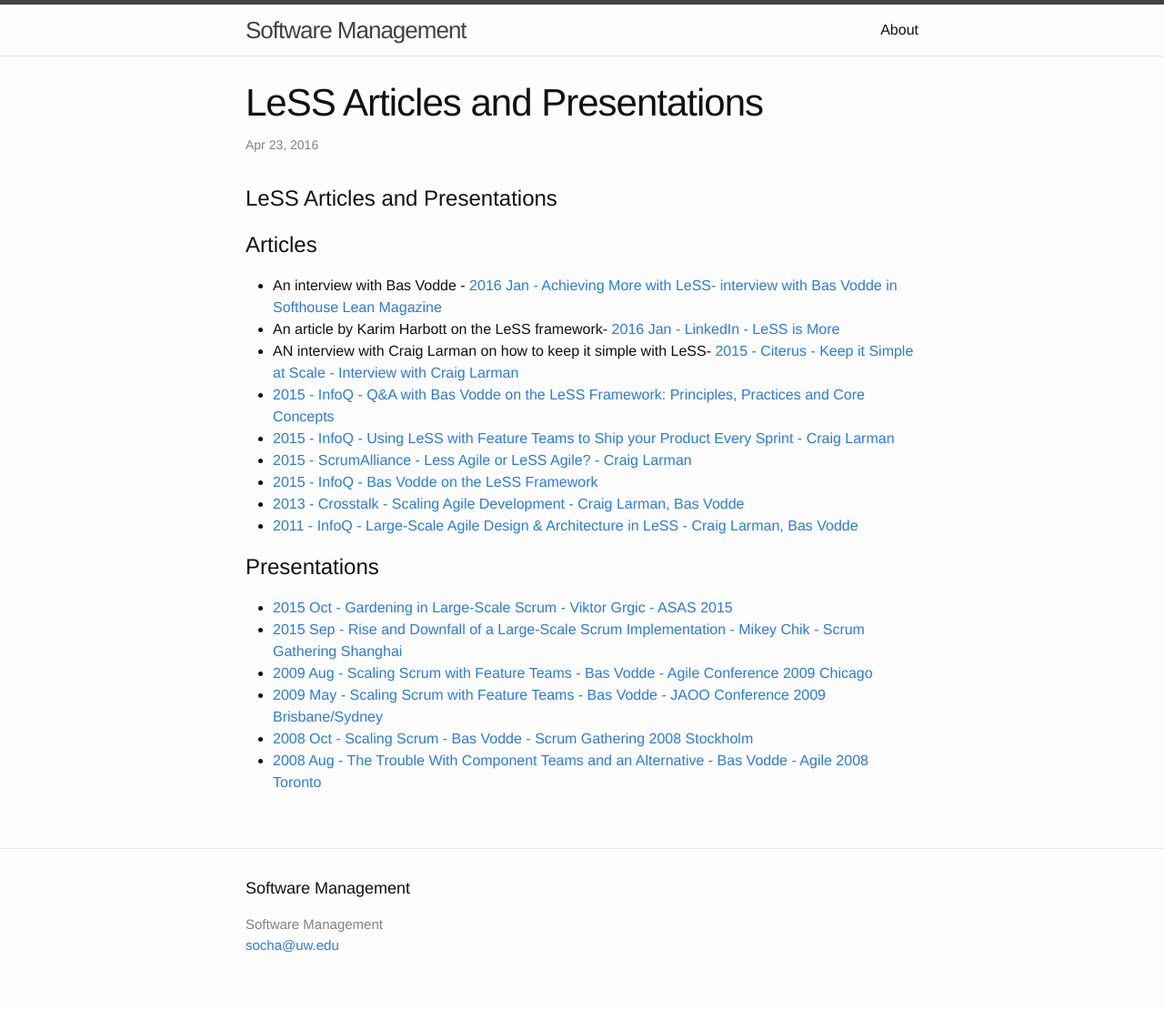
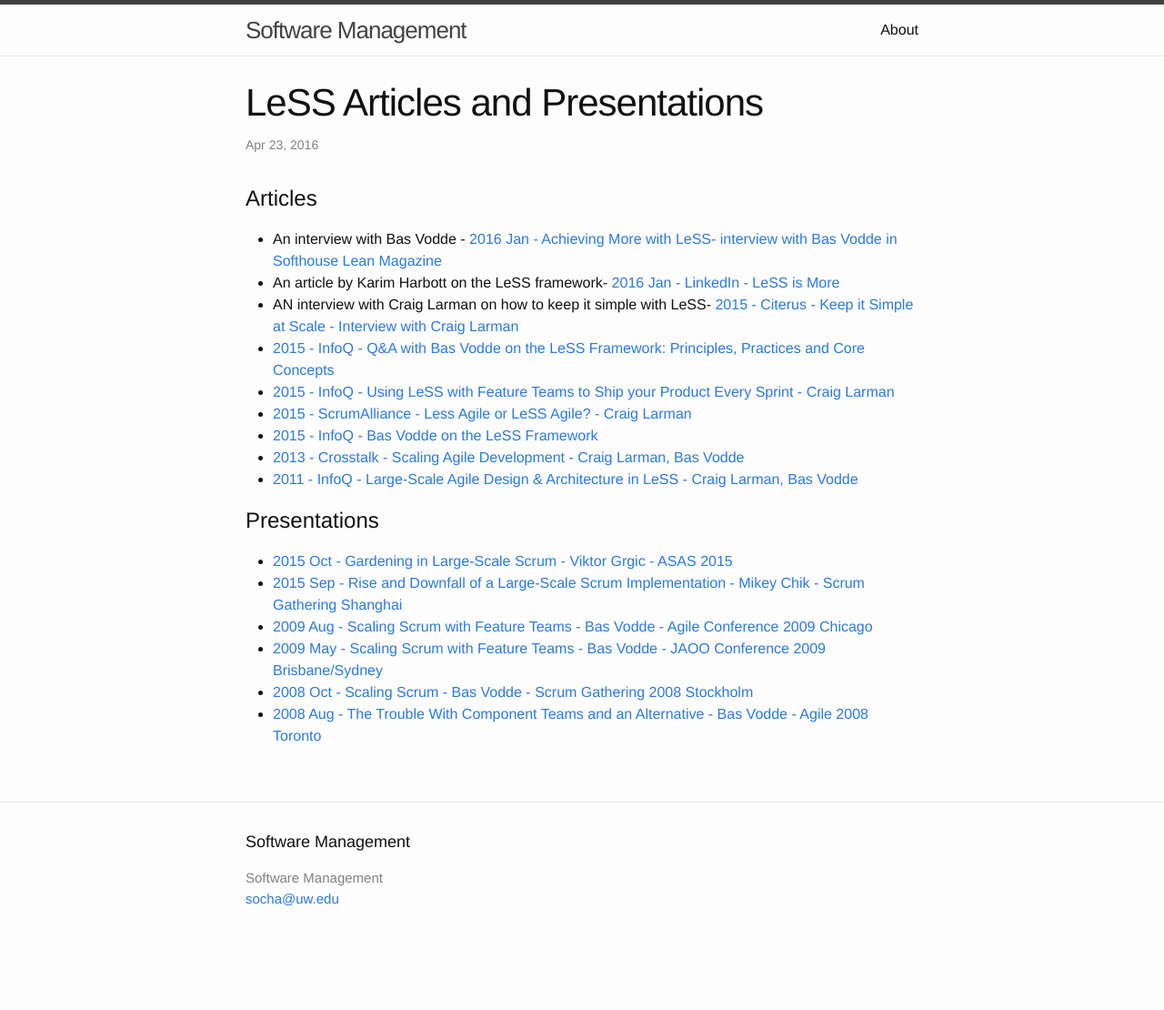
Before and after one commit to css566/css566.github.io, a Jekyll site: the page built from _posts/2016-04-23-less_articles.md, in a window 1280 px wide. Shown: the whole page at 91% size. Built offline with Jekyll 4.4.1, drawn with Linux system fonts in a browser that asks for light colours; comment, search, counter and statistics services are not loaded; after the commit the page ends 1059 px from its top, so only the background shows below that.

Commit message:
Update 2016-04-23-less_articles.md

```diff
--- a/_posts/2016-04-23-less_articles.md
+++ b/_posts/2016-04-23-less_articles.md
@@ -2,9 +2,6 @@
 layout: post
 title: LeSS Articles and Presentations
 ---
-
-LeSS Articles and Presentations
-=================
 
 # Articles
 
```
